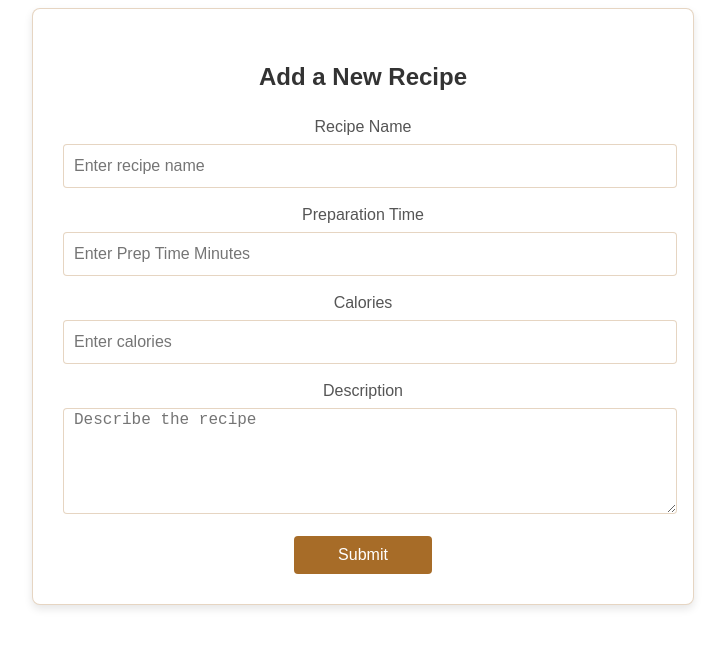
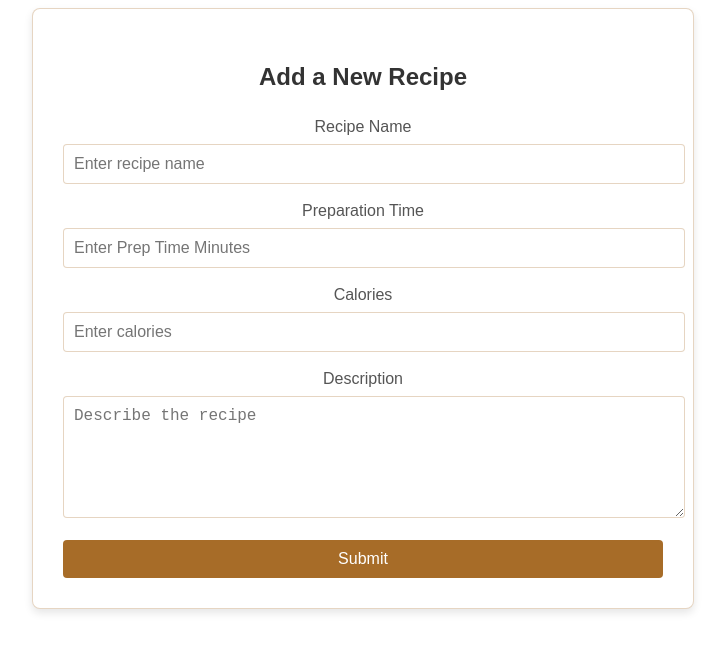
Before and after one commit to aramk007/typescript-recipes, a React (Vite) app: page /addrecipes in a window 1280 px wide. Shown: the top 652 px of the page, without its empty margins (277-1002 px from the left). Built offline with nearby package versions, Linux system fonts and the light colour scheme.

Commit message:
Style update

```diff
--- a/src/Components/AddRecipes/AddRecipes.scss
+++ b/src/Components/AddRecipes/AddRecipes.scss
@@ -12,44 +12,54 @@
     text-align: center;
     color: #333;
   }
+
   form {
     .form-items {
       margin-bottom: 15px;
-    }
+
       label {
         display: block;
         margin-bottom: 5px;
         color: #555;
       }
+
       input,
       textarea {
         width: 100%;
-      height: 40px;
+        padding: 10px;
         border: 1px solid #a76c2848;
         border-radius: 4px;
         font-size: 16px;
-      padding-left: 10px;
+
+        &:focus {
+          border-color: #666;
+          outline: none;
+        }
       }
 
       textarea {
+        resize: vertical;
         height: 100px;
+      }
     }
 
     .submit {
-      margin: auto;
       display: block;
-      width: 23%;
+      width: 100%;
       padding: 10px;
-      background: #a76c28 !important;
+      background: #a76c28;
       border: none;
       border-radius: 4px;
       color: #fff;
       font-size: 16px;
       cursor: pointer;
       text-align: center;
-    }
-    .submit:hover {
+
+      &:hover {
         background-color: #fff;
+        color: #a76c28;
+        border: 1px solid #a76c28;
       }
     }
   }
+}
```
Lines whose indentation alone changed are shown as unchanged.
